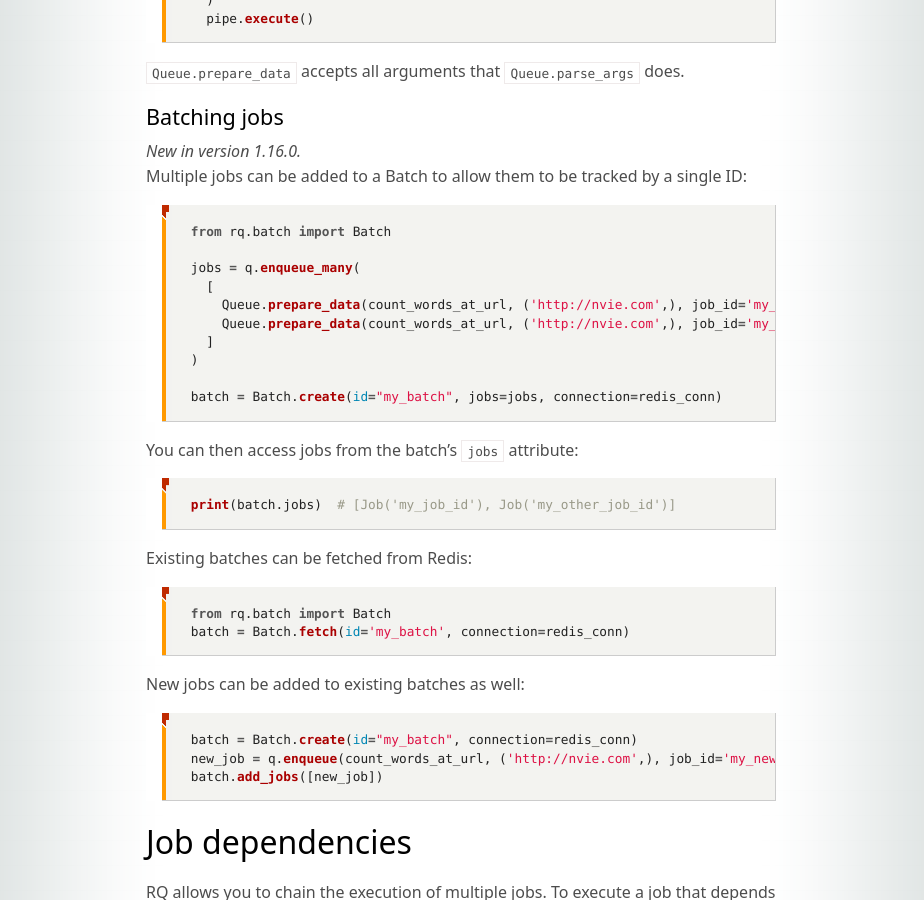
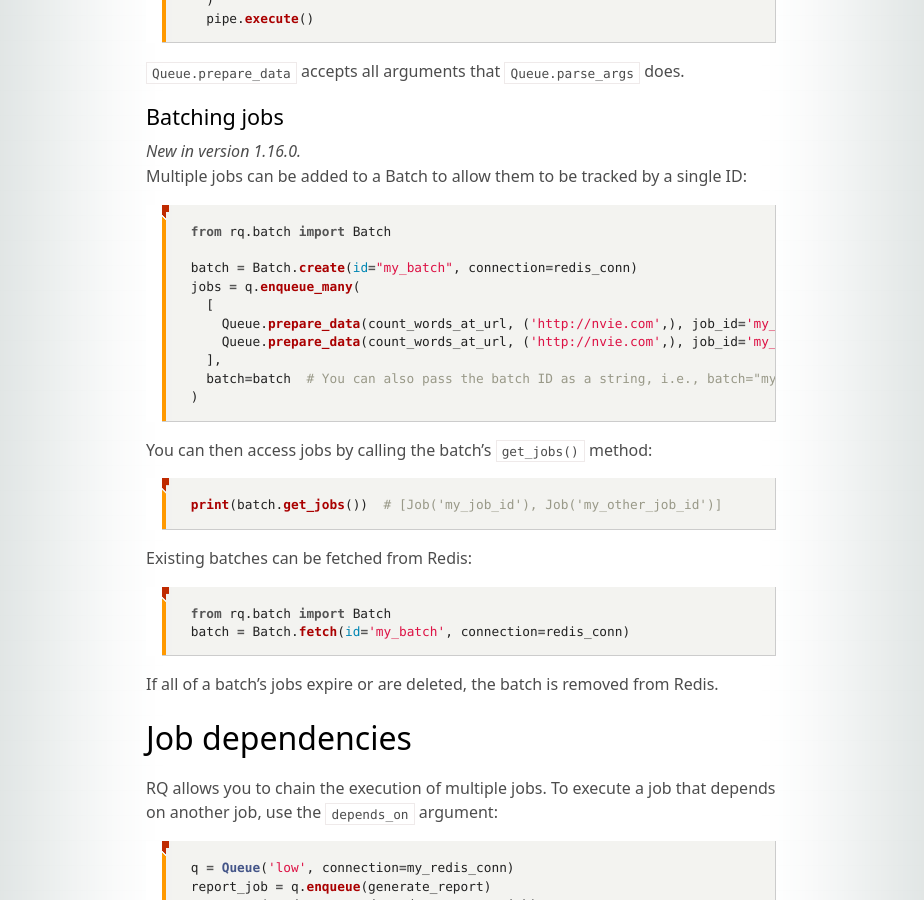
Before and after one commit to rq/rq, a Jekyll site: the page built from docs/docs/index.md, in a window 1280 px wide and 900 px high, scrolled down 3009 px. Shown: the whole window, without its empty margins (179-1103 px from the left). Built offline with Jekyll 4.4.1, drawn with Linux system fonts in a browser that asks for light colours; some web fonts are replaced; comment, search, counter and statistics services are not loaded.

Commit message:
Update batch documentation

````diff
--- a/docs/docs/index.md
+++ b/docs/docs/index.md
@@ -141,20 +141,20 @@ Multiple jobs can be added to a Batch to allow them to be tracked by a single ID
 ```python
 from rq.batch import Batch
 
+batch = Batch.create(id="my_batch", connection=redis_conn)
 jobs = q.enqueue_many(
   [
     Queue.prepare_data(count_words_at_url, ('http://nvie.com',), job_id='my_job_id'),
     Queue.prepare_data(count_words_at_url, ('http://nvie.com',), job_id='my_other_job_id'),
-  ]
+  ],
+  batch=batch  # You can also pass the batch ID as a string, i.e., batch="my_batch"
 )
-
-batch = Batch.create(id="my_batch", jobs=jobs, connection=redis_conn)
 ```
 
-You can then access jobs from the batch's `jobs` attribute:
+You can then access jobs by calling the batch's `get_jobs()` method:
 
 ```python
-print(batch.jobs)  # [Job('my_job_id'), Job('my_other_job_id')]
+print(batch.get_jobs())  # [Job('my_job_id'), Job('my_other_job_id')]
 ```
 
 Existing batches can be fetched from Redis:
@@ -164,13 +164,7 @@ from rq.batch import Batch
 batch = Batch.fetch(id='my_batch', connection=redis_conn)
 ```
 
-New jobs can be added to existing batches as well:
-
-```python
-batch = Batch.create(id="my_batch", connection=redis_conn)
-new_job = q.enqueue(count_words_at_url, ('http://nvie.com',), job_id='my_new_job')
-batch.add_jobs([new_job])
-```
+If all of a batch's jobs expire or are deleted, the batch is removed from Redis.
 
 ## Job dependencies
 
````
